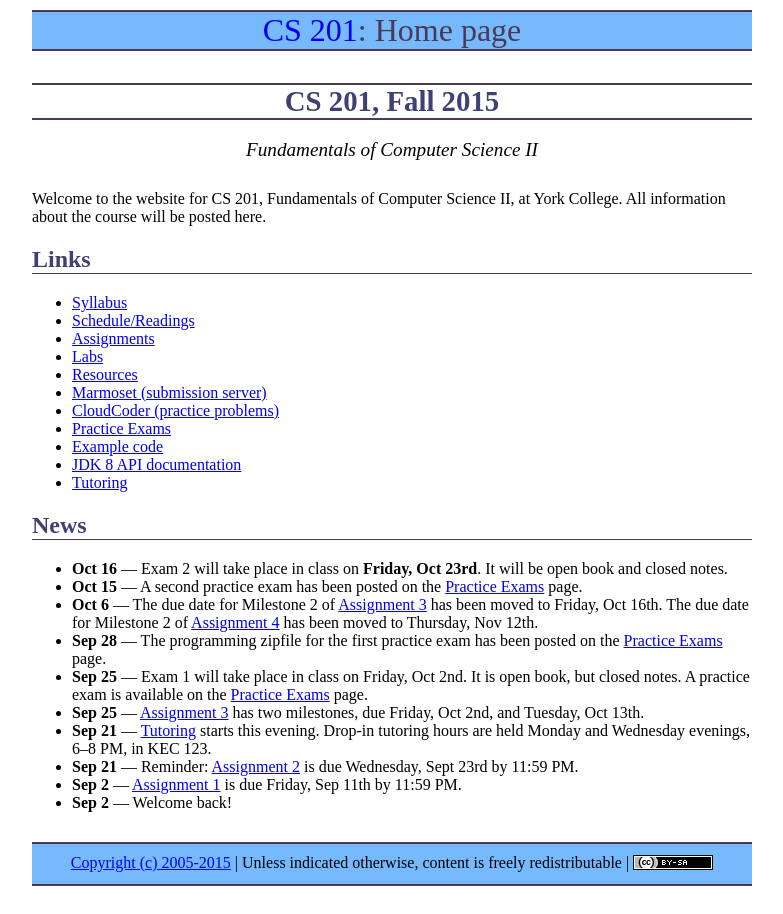
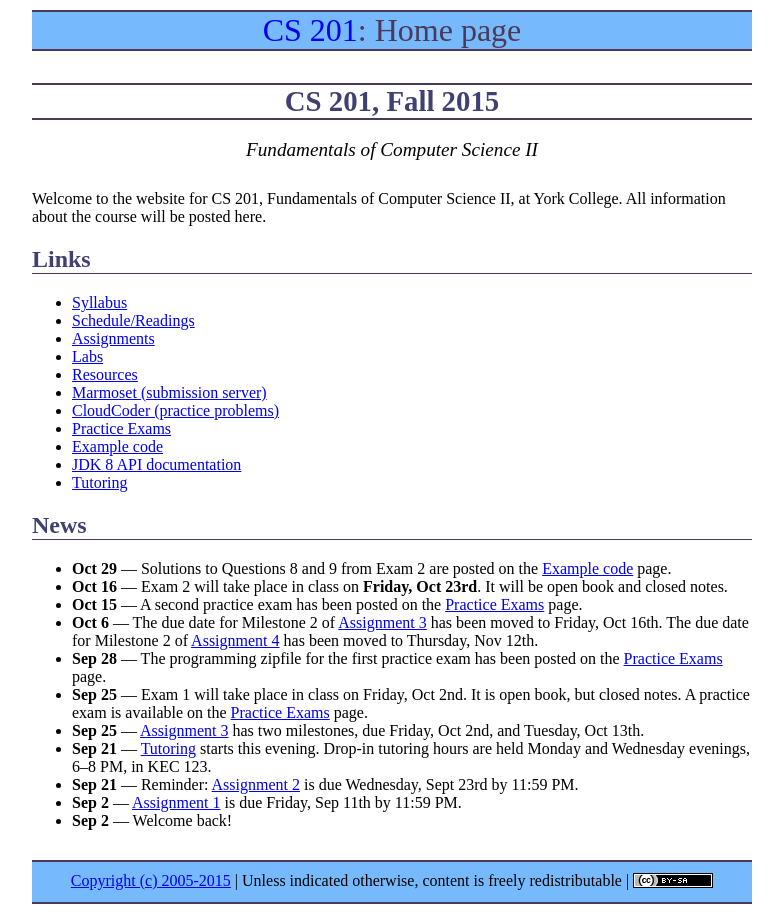
Before and after one commit to ycpcs/cs201-fall2015, a Jekyll site: the page built from index.md, in a window 1280 px wide. Shown: the whole page, without its empty margins (248-1031 px from the left). Built offline with Jekyll 4.4.1, drawn with Linux system fonts in a browser that asks for light colours; Markdown is read by kramdown in place of the engine named in the settings.

Commit message:
solns to q8 and q9 from exam 2

```diff
--- a/index.md
+++ b/index.md
@@ -25,6 +25,7 @@ Welcome to the website for CS 201, Fundamentals of Computer Science II, at York
 
 ## News
 
+* **Oct 29** &mdash; Solutions to Questions 8 and 9 from Exam 2 are posted on the [Example code](examples/index.html) page.
 * **Oct 16** &mdash; Exam 2 will take place in class on **Friday, Oct 23rd**.  It will be open book and closed notes.
 * **Oct 15** &mdash; A second practice exam has been posted on the [Practice Exams](practice/index.html) page.
 * **Oct 6** &mdash; The due date for Milestone 2 of [Assignment 3](assign/assign03.html) has been moved to Friday, Oct 16th.  The due date for Milestone 2 of [Assignment 4](assign/assign04.html) has been moved to Thursday, Nov 12th.
```
Also changed, not shown: examples/index.md (+1 -0 lines), 1 other file.
